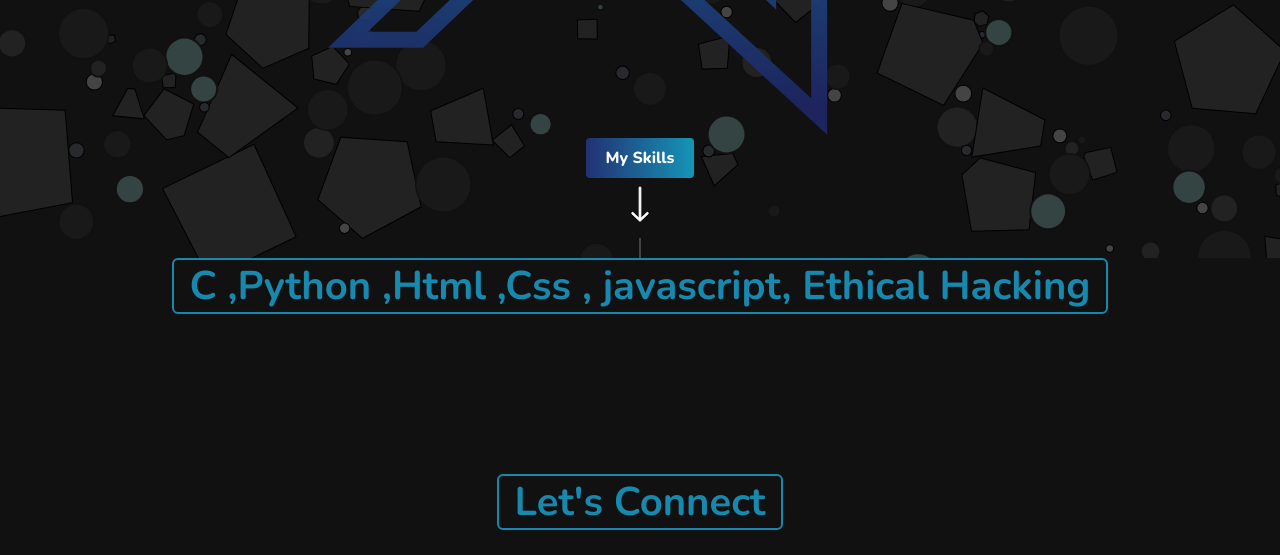
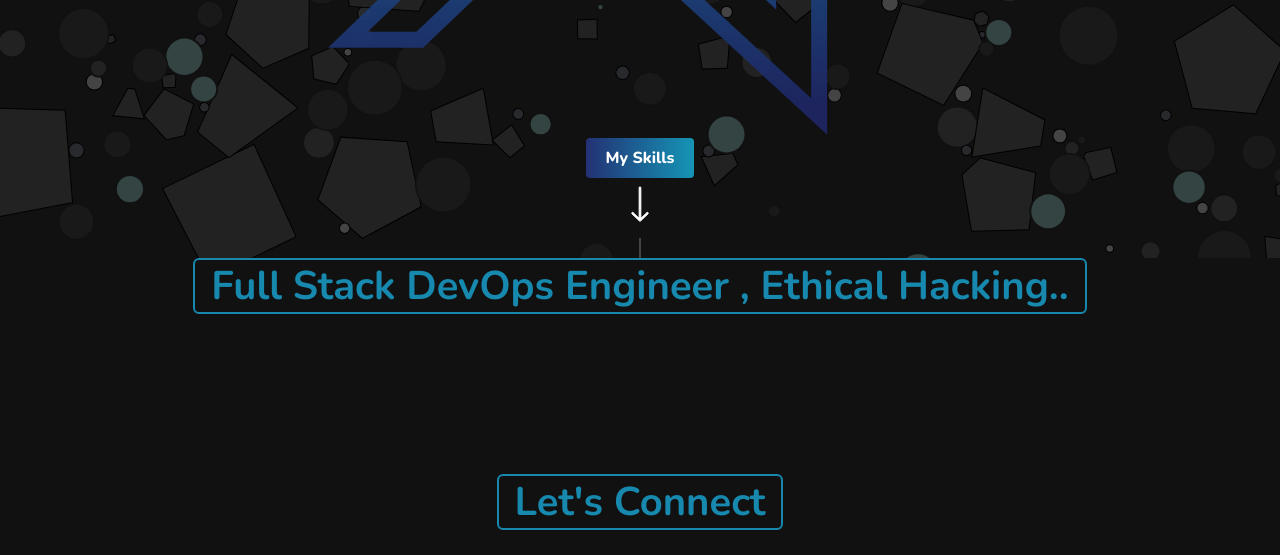
Before and after one commit to realamar/amarp, a website: page index.html in a window 1280 px wide. Shown: the part 542-1097 px from the top of the page. Drawn offline with nearby package versions, Linux system fonts and the light colour scheme; a script that the page names is missing.

Commit message:
Update index.html

```diff
--- a/index.html
+++ b/index.html
@@ -360,7 +360,7 @@
       <h2
         class="text-3xl sm:text-[40px] bg-[#111] sm:w-max relative z-10 font-bold px-4 py-2 mx-auto text-center text-[#1788ae] sm:border-2 border-[#1788ae] rounded-md"
       >
-        C ,Python ,Html ,Css , javascript, Ethical Hacking
+         Full Stack DevOps Engineer , Ethical Hacking..
       </h2>
       <div class="swiper mySwiper !py-14">
         <div class="swiper-wrapper items-center">
```
